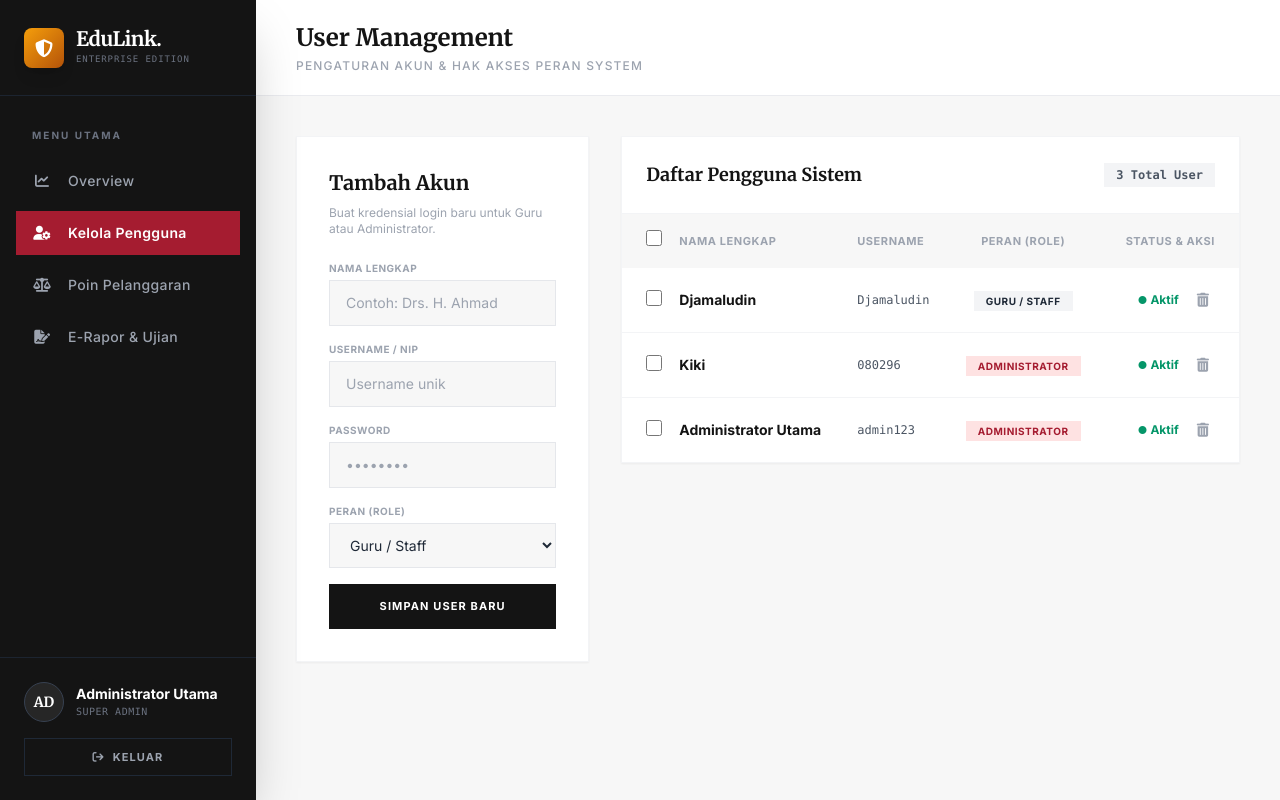
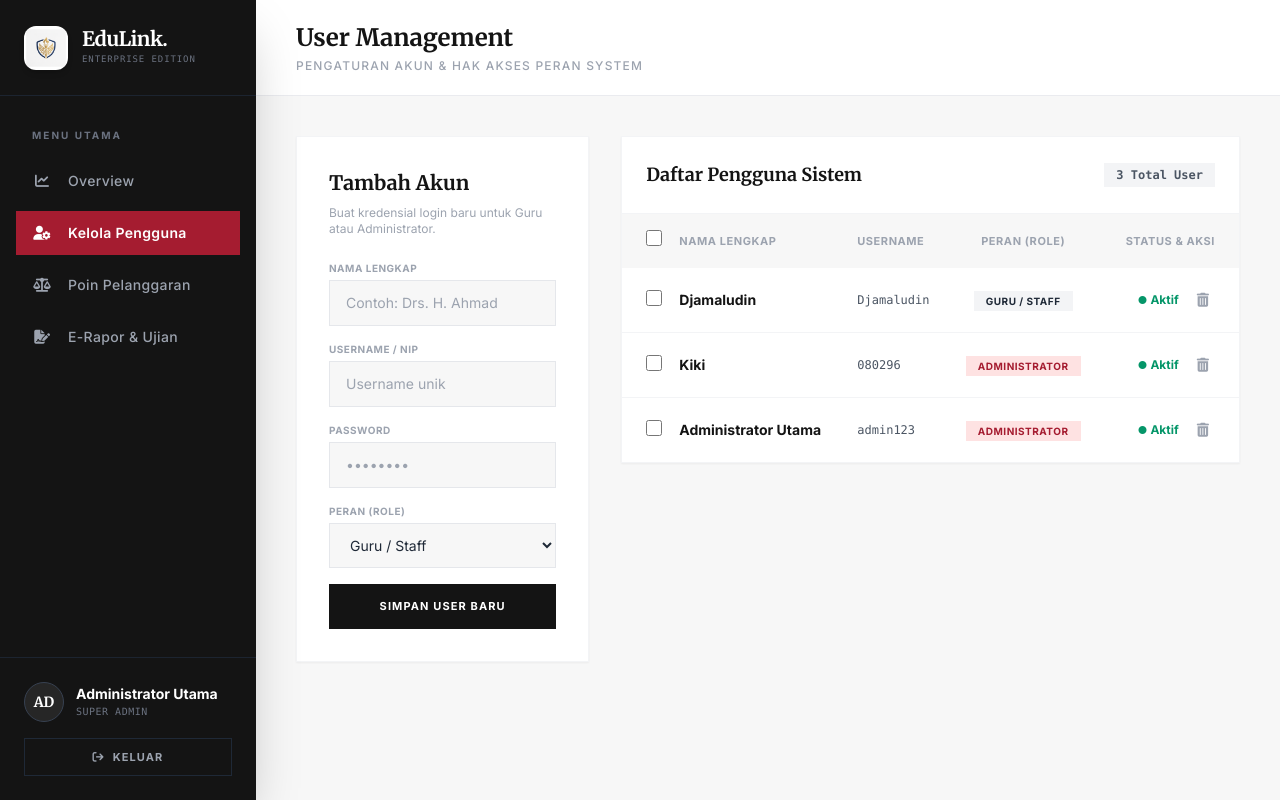
Before and after one commit to techrenovatio/edulink-portal, a Flask app: page /users in a window 1280 px wide. Run offline with Flask 3, Linux system fonts and the light colour scheme; a user stored in the database is signed in; data comes from the database, SQL or seed files in the repository; some libraries are stand-ins or nearby versions.

Commit message:
Apply official EduLink shield torch logo to sidebar and login

```diff
--- a/frontend/templates/dashboard/users.html
+++ b/frontend/templates/dashboard/users.html
@@ -31,10 +31,12 @@
 
     <!-- Sidebar Gelap -->
     <aside class="w-64 bg-eduDark-900 text-gray-400 flex flex-col h-full shadow-2xl z-20 shrink-0">
-        <!-- Logo Area Presisi -->
-        <div class="h-24 flex items-center gap-3 px-6 border-b border-gray-800/80">
-            <div class="w-10 h-10 rounded-lg bg-gradient-to-br from-amber-500 to-amber-700 flex items-center justify-center text-eduDark-900 font-bold text-xl shadow-lg shrink-0">
-                <i class="fa-solid fa-shield-halved text-white text-lg"></i>
+        <!-- Logo Resmi EduLink di Sidebar -->
+        <div class="h-24 flex items-center gap-3.5 px-6 border-b border-gray-800/80">
+            <div class="w-11 h-11 rounded-xl bg-white p-1 flex items-center justify-center shadow-md shrink-0 overflow-hidden">
+                <img src="{{ url_for('static', filename='images/edulink-logo.jpg') }}"
+                     alt="EduLink Logo"
+                     class="w-full h-full object-contain mix-blend-multiply scale-110">
             </div>
             <div class="flex flex-col justify-center">
                 <span class="text-xl font-serif font-bold text-white tracking-tight leading-none">EduLink.</span>
```
Also changed, not shown: frontend/templates/dashboard/index.html (+8 -6 lines), frontend/templates/login.html (+5 -5 lines).
